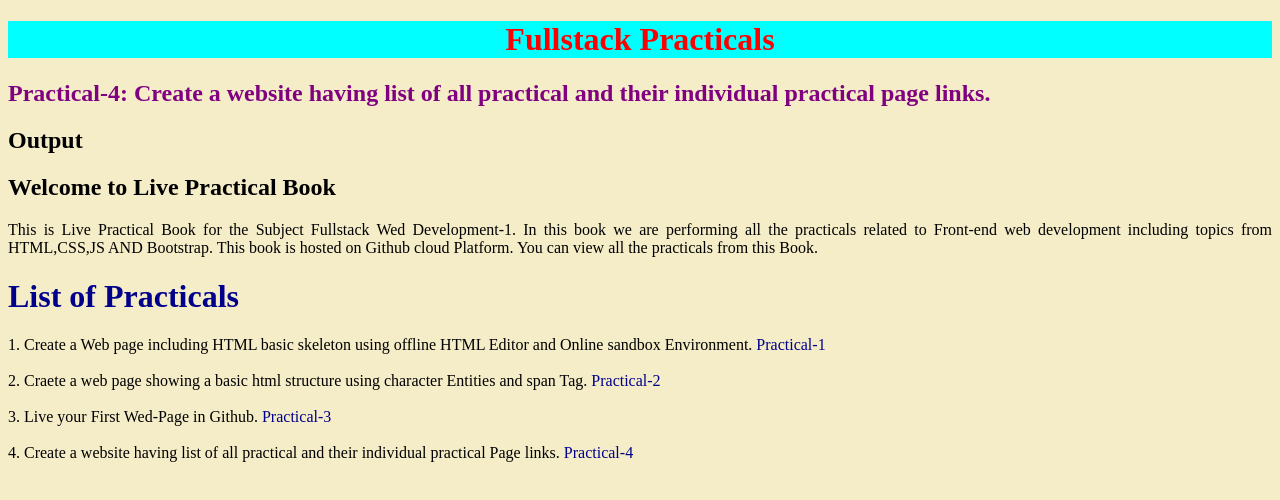
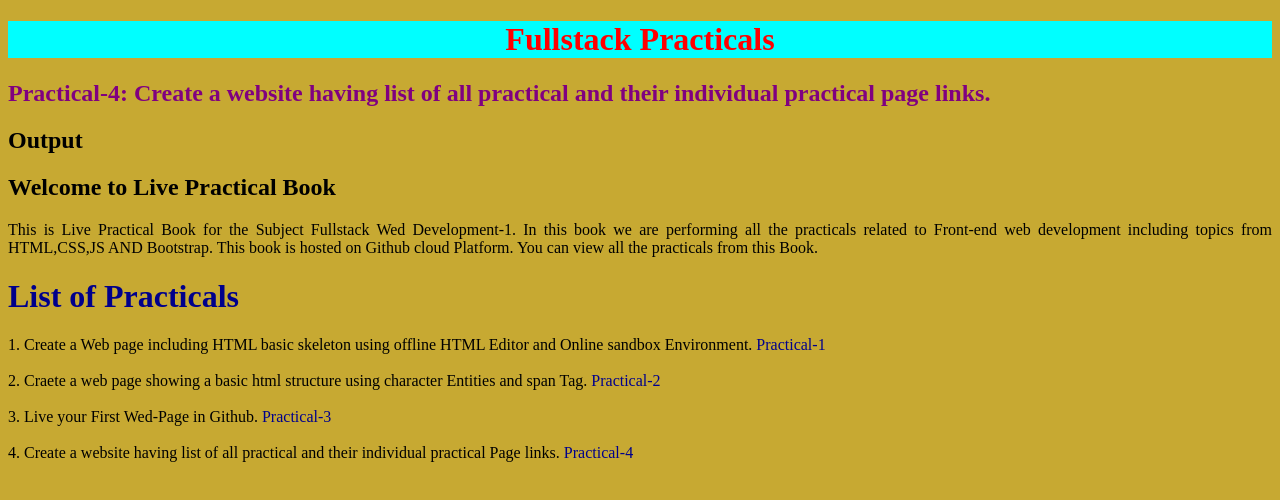
Before and after one commit to Prateek7401/Fullstack-Practical-4, a plain HTML site: page index.html in a window 1280 px wide. Drawn offline with Linux system fonts and the light colour scheme.

Commit message:
modify code

```diff
--- a/index.html
+++ b/index.html
@@ -6,7 +6,7 @@
     <meta name="viewport" content="width=device-width, initial-scale=1.0">
     <title>Practical-4</title>
 </head>
-<body style="background-color: rgb(245, 236, 200);">
+<body style="background-color: rgb(199, 169, 50);">
     <h1 style="text-align: center;color: red;background-color:cyan;">Fullstack Practicals</h1>
     <p><h2 style="color: Purple;">Practical-4: Create a website having list of all practical and their individual practical page links.</h2></p>
     <h2><strong>Output</strong></h2>
```
